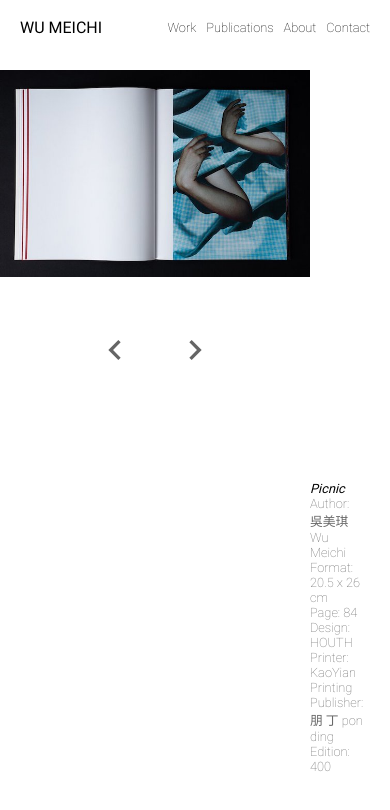
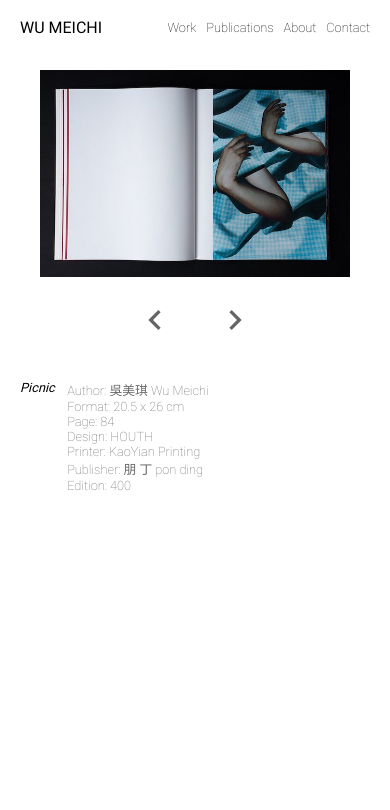
Before and after one commit to icansleep24hrs/wumeichi, a website: page pages/pub-pages/picnic-pub.html in a window 390 px wide. Drawn offline with Linux system fonts and the light colour scheme.

Commit message:
Begin fixing picnic pub mobile page

```diff
--- a/pages/pub-pages/picnic-pub.html
+++ b/pages/pub-pages/picnic-pub.html
@@ -34,8 +34,8 @@
         </div>
         <input class="forward-button" type="image" src="../work-pages/chevron-right.svg"/>
         <div class="picnic-pub-info-container">
-            <div class="pandora-1-work-title"><em>Picnic</em></div>
-            <div class="pandora-1-work-text">
+            <div class="pandora-1-work-title" id="picnic-pub-title"><em>Picnic</em></div>
+            <div class="pandora-1-work-text" id="picnic-pub-text">
                 Author: 吳美琪 Wu Meichi<br>
                 Format: 20.5 x 26 cm<br>
                 Page: 84<br>
--- a/style.css
+++ b/style.css
@@ -536,7 +536,7 @@ input {
     }
 
     .pandora-main, .miro-main {
-        grid-template-rows: 240px auto auto;
+        grid-template-rows: 240px 60px auto;
     }
 
     #love-main{
@@ -628,7 +628,8 @@ input {
     .miro-work-title,
     .miro-work-text,
     .miro-story-container-chinese,
-    .miro-story-container-english {
+    .miro-story-container-english,
+    .picnic-pub-info-container {
         grid-column: 1 / 2;
     }
 
@@ -707,6 +708,20 @@ input {
     .miro-story-text-chinese-3 {
         margin-bottom: 20px;
     }
+
+    .picnic-pub-info-container {
+        align-self: start;
+        margin-left: 20px;
+        grid-template-rows: 1fr;
+    }
+
+    #picnic-pub-title, #picnic-pub-text {
+        grid-row: 1 / 2;
+    }
+
+    #picnic-pub-text {
+        grid-column: 2 / 3;
+    }
 }
 
 @media only screen and (max-width: 370px) {
@@ -730,7 +745,7 @@ input {
         margin-left: 10px;
     }
 
-    .about-main, .contact-main {
+    .about-main, .contact-main, .picnic-pub-info-container {
         margin-left: 10px;
     }
 
```
